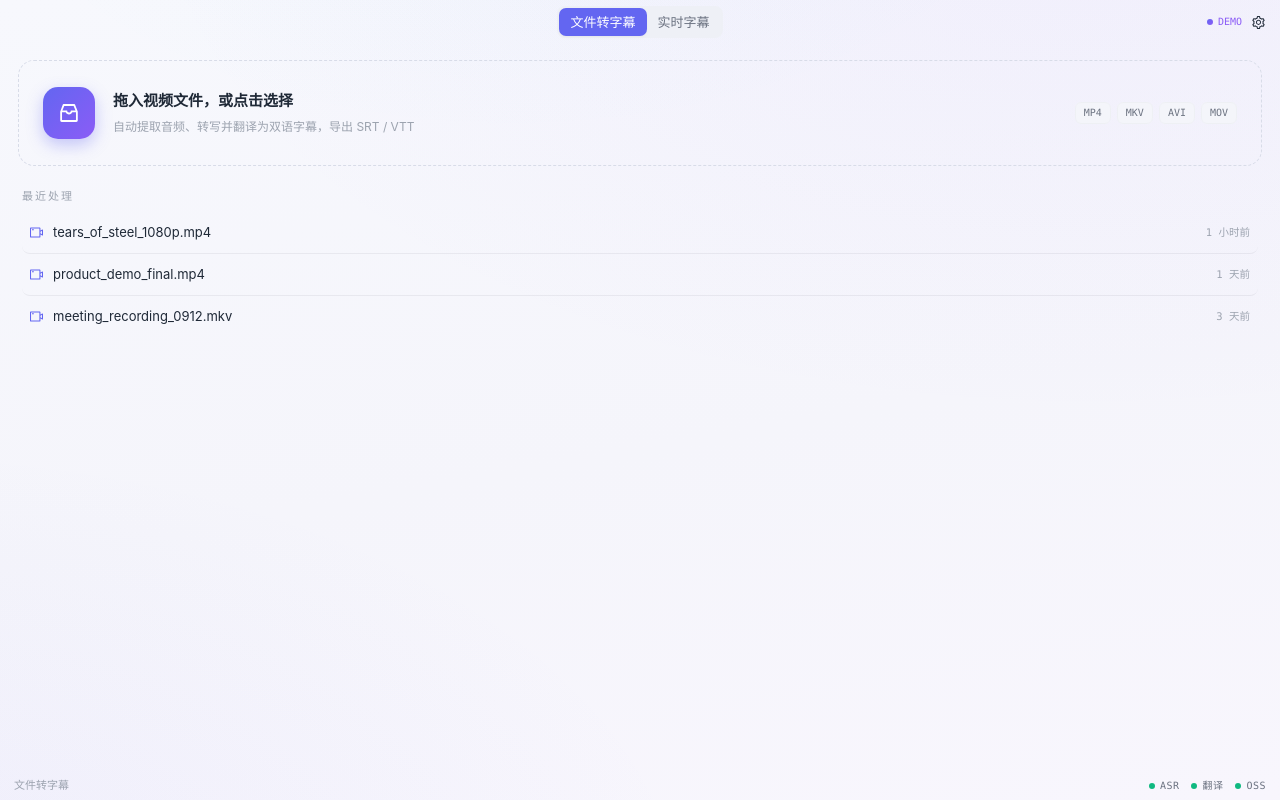
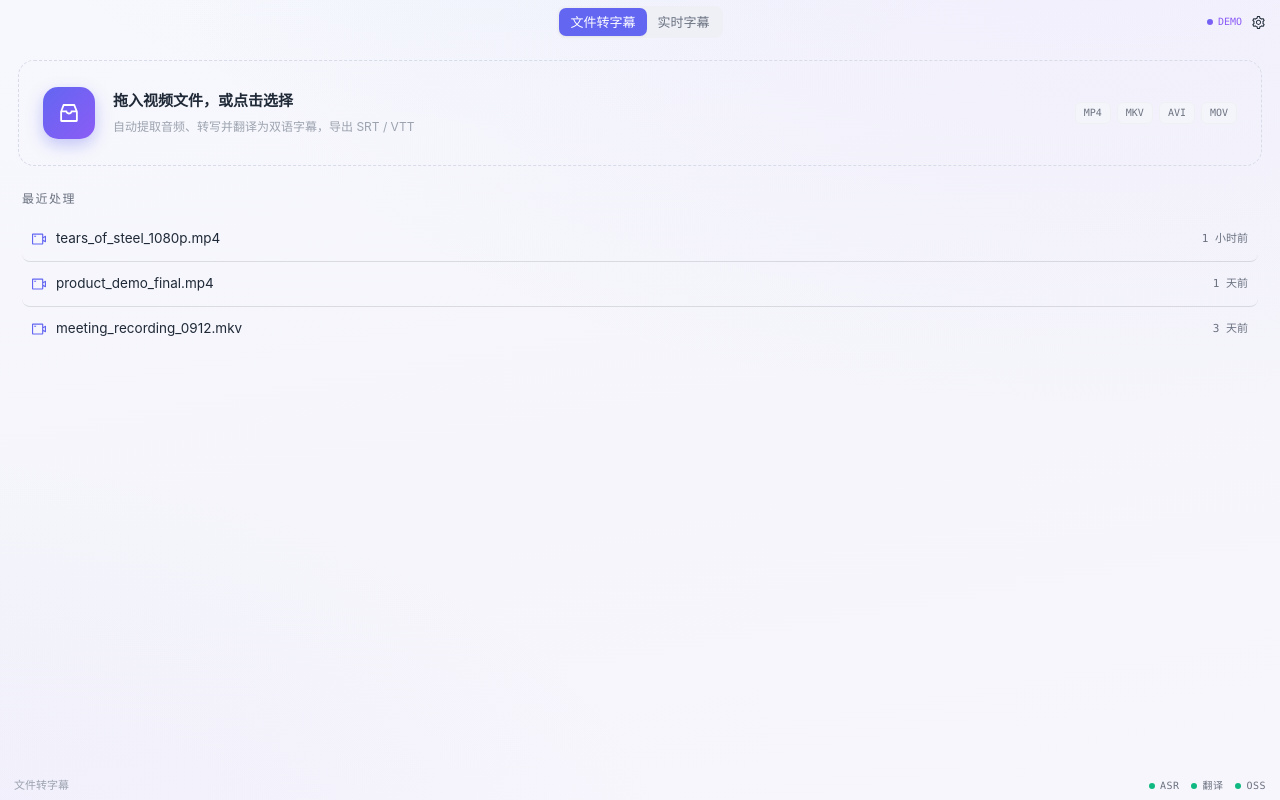
Before and after one commit to usongon/pick-up-sound-text, a React (Vite) app in the folder src-ui/: page / in a window 1280 px wide. Built offline with nearby package versions, Linux system fonts and the light colour scheme.

Commit message:
fix(ui): 最近处理区域可见度——标签加粗加深、分隔线翻倍、hover 更实

```diff
--- a/src-ui/src/views/FilePage.tsx
+++ b/src-ui/src/views/FilePage.tsx
@@ -241,10 +241,11 @@ export default function FilePage({ active }: { active: boolean }) {
               <div
                 className="mono"
                 style={{
-                  fontSize: 11,
-                  letterSpacing: 2,
-                  color: token.colorTextTertiary,
-                  padding: "8px 0 6px",
+                  fontSize: 12,
+                  fontWeight: 500,
+                  letterSpacing: 1.5,
+                  color: "#6b7280",
+                  padding: "10px 0 8px",
                 }}
               >
                 最近处理
@@ -262,34 +263,34 @@ export default function FilePage({ active }: { active: boolean }) {
                     display: "flex",
                     alignItems: "center",
                     gap: 10,
-                    padding: "10px 8px",
+                    padding: "11px 10px",
                     borderRadius: 8,
                     cursor: "pointer",
                     borderBottom:
                       i < recentTasks.length - 1
-                        ? "1px solid rgba(17, 24, 39, 0.06)"
+                        ? "1px solid rgba(17, 24, 39, 0.12)"
                         : "none",
                     transition: "background 0.15s ease",
                   }}
                   onMouseEnter={(e) => {
-                    e.currentTarget.style.background = "rgba(255, 255, 255, 0.45)";
+                    e.currentTarget.style.background = "rgba(255, 255, 255, 0.55)";
                   }}
                   onMouseLeave={(e) => {
                     e.currentTarget.style.background = "transparent";
                   }}
                 >
                   <VideoCameraOutlined
-                    style={{ fontSize: 13, color: PRIMARY, flex: "none" }}
+                    style={{ fontSize: 14, color: PRIMARY, flex: "none" }}
                   />
                   <Typography.Text
                     ellipsis
-                    style={{ fontSize: 13, flex: 1, minWidth: 0, color: token.colorText }}
+                    style={{ fontSize: 13.5, flex: 1, minWidth: 0, color: token.colorText }}
                   >
                     {rt.file_name}
                   </Typography.Text>
                   <span
                     className="mono"
-                    style={{ fontSize: 10.5, color: token.colorTextTertiary, flex: "none" }}
+                    style={{ fontSize: 11, color: "#6b7280", flex: "none" }}
                   >
                     {formatRelativeTime(rt.modified_at)}
                   </span>
```
